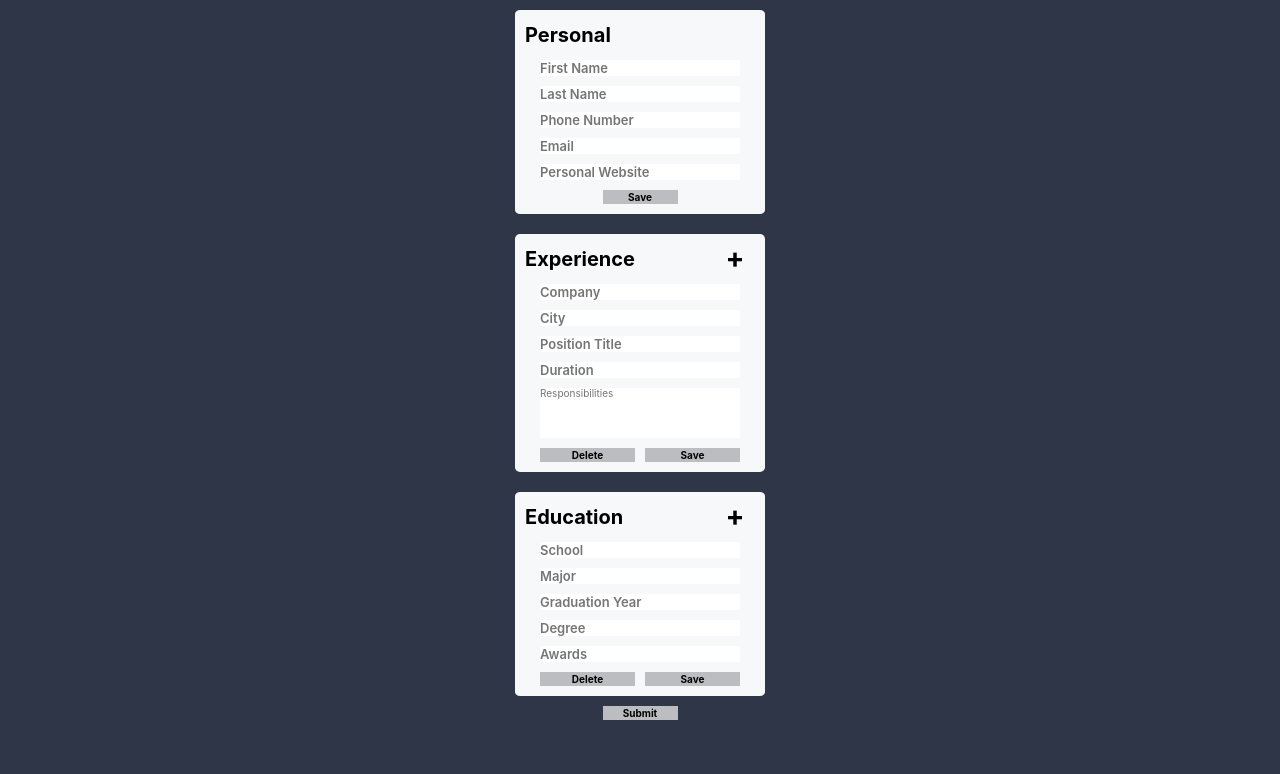
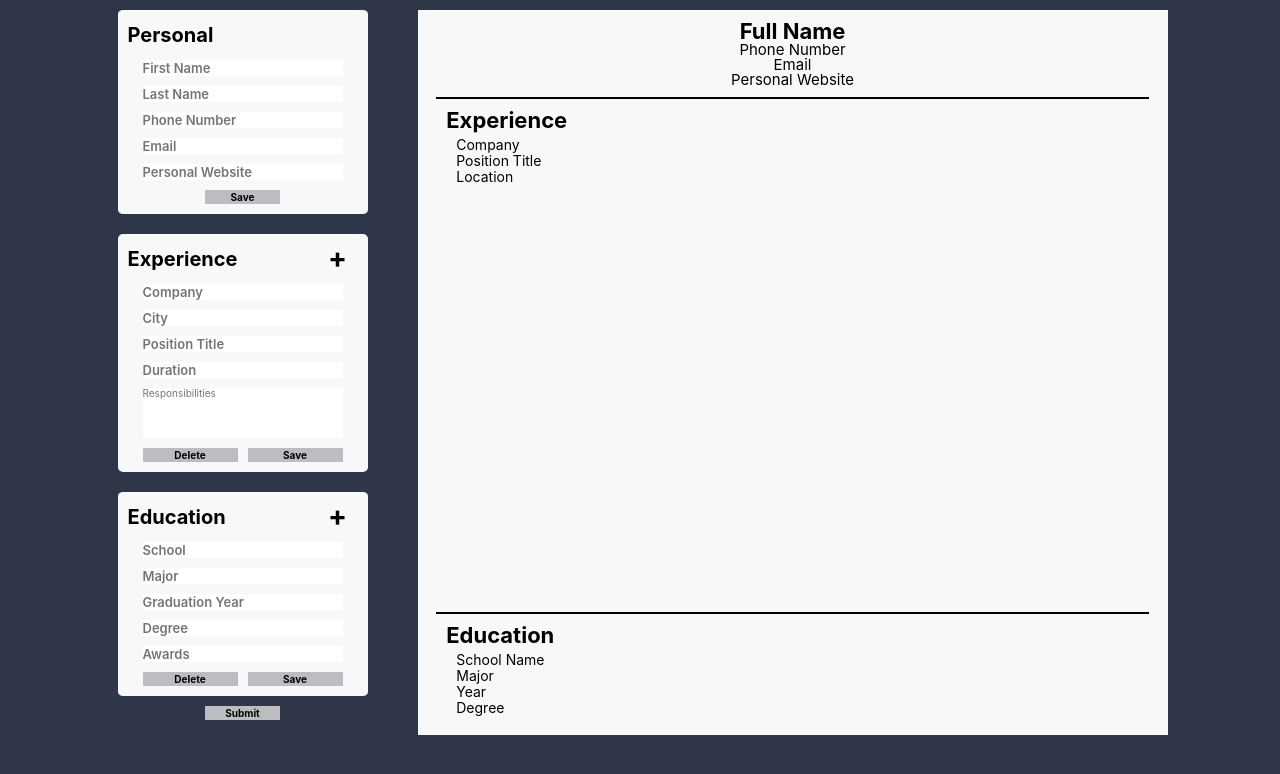
Before and after one commit to davidsan13/cv-project, a React (Create React App) app: page / in a window 1280 px wide. Shown: the top 774 px of the page. Built offline with nearby package versions, Linux system fonts and the light colour scheme.

Commit message:
restructure the overview component

```diff
--- a/src/App.js
+++ b/src/App.js
@@ -141,12 +141,12 @@ class App extends Component {
 
 
         />
-        {/* <Overview
+        <Overview
           general={general}
           experience={exps}
           schools={schools}
 
-        /> */}
+        />
       </>
 
     )
--- a/src/components/Form.js
+++ b/src/components/Form.js
@@ -6,47 +6,6 @@ import uniqid from 'uniqid';
 import './styles.css';
 
 export default class FormCon extends Component {
-  constructor(props) {
-    super(props);
-
-    this.state = {
-
-      edCount: 1,
-      exCount: 1,
-    };
-    this.countUp = this.countUp.bind(this)
-    this.countDown = this.countDown.bind(this)
-    this.handleChange = this.handleChange.bind(this)
-
-
-  }
-
-  handleChange = (e) => {
-    const {name, value} = e.target
-    this.setState((prevState) => {
-      return {...prevState, ed: {...prevState.ed,[name]:value}
-    }})
-
-  }
-
-
-
-  countUp(e) {
-    e.preventDefault()
-    const {name} = e.target
-    this.setState({
-      [name]: this.state[name] + 1 ,
-    });
-  }
-
-  countDown(e) {
-    const {name} = e.target
-    this.setState({
-      [name]: this.state[name] - 1 ,
-    });
-  }
-
-
 
   render() {
     const {
@@ -65,8 +24,7 @@ export default class FormCon extends Component {
         handleSubmit={handleSubmit}
         handleDelete={handleDelete}
         handleChange={handleChange}
-        schools={item}
-      />
+        schools={item}/>
     )
 
     const expItems = exps.map(item =>
@@ -74,30 +32,24 @@ export default class FormCon extends Component {
         handleSubmit={handleSubmit}
         handleDelete={handleDelete}
         handleChange={handleChange}
-        exps={item}
-      />
+        exps={item}/>
       )
+
+    const genItems = general.map(item =>
+      <General key={item.id}
+        handleSubmit={handleSubmit}
+        handleDelete={handleDelete}
+        handleChange={handleChange}
+        general={item}
+      />)
     return (
       <form >
         <fieldset className='form-per'>
           <legend>Personal</legend>
-          <General
-            handleSubmit={ handleSubmit}
-            handleChange={handleChange}
-            general={general[0]}
-          />
+         {genItems}
         </fieldset>
         <fieldset className='form-exp'>
           <legend>Experience</legend>
-          {/* { [...Array(this.state.exCount)].map((_, i) =>
-          <Experience key={i}
-            onButtonClicked={this.countDown}
-            handleSubmit={handleSubmit}
-            handleDelete={handleDelete}
-            handleChange={handleChange}
-            exps={exps[0]}
-          />
-          )} */}
           {expItems}
           <button className='btn-add' data-section="exps"name='exCount' onClick={handleAdd}> + </button>
         </fieldset>
@@ -106,7 +58,6 @@ export default class FormCon extends Component {
           <button className='btn-add' data-section="schools" name='edCount'onClick={handleAdd}> + </button>
           {educationItems}
         </fieldset>
-
         <button> Submit</button>
       </form>
     )
--- a/src/components/Overview.js
+++ b/src/components/Overview.js
@@ -18,38 +18,23 @@ export default class Overview extends Component {
     const { schools, general, experience} = this.props
     return (
       <div className='overview'>
-          {/* {general.length === 0 ?
-            <div className='overview-general'>
-              <h1>Full Name</h1>
-              <h2>Phone Number</h2>
-              <h2>Email</h2>
-              <h2>Personal Website</h2>
-            </div> :
+          {
             general.map(item =>
             <div key={item.id} className='overview-general'>
-              <h1>{item.fName} {item.lName}</h1>
-              <h2> {this.formatNumber(item.pNumber)}</h2>
-              <h2> {item.email}</h2>
-              <h2> {item.website}</h2>
+              {item.fName === '' ? <h1>Full Name</h1> : <h1>{item.fName} {item.lName}</h1>}
+              {item.pNumber === '' ? <h2>Phone Number</h2> : <h2> {this.formatNumber(item.pNumber)}</h2>}
+              {item.email === '' ? <h2>Email</h2> : <h2> {item.email}</h2>}
+              {item.website === '' ? <h2>Personal Website</h2> : <h2> {item.website}</h2>}
             </div>)
-          } */}
-          {experience.length === 0 ?
-            <div className='overview-exp'>
-              <h1>Experience</h1>
-              <div className='exp'>
-                <h2>Company - Position Title</h2>
-                <h2>Position Title</h2>
-                <h2>Location</h2>
-                <h2>Duration</h2>
-              </div>
-            </div> :
+          }
+         {
             <div className='overview-exp'>
               <h1>Experience</h1>
               {experience.map((item, index ) =>
               <div key={item.id}className="exp">
-                <h2> {item.company}</h2>
-                <h2> {item.title}</h2>
-                <h2> {item.location}</h2>
+                {item.company === '' ? <h2>Company</h2>:<h2> {item.company}</h2>}
+                {item.title === '' ? <h2>Position Title</h2>:<h2> {item.title}</h2>}
+                {item.location === '' ? <h2>Location</h2>:<h2> {item.Location}</h2>}
               </div>)}
             </div>
           }
@@ -67,11 +52,11 @@ export default class Overview extends Component {
           <div className='overview-edu'>
             <h1>Education</h1>
             {schools.map((item, index ) =>
-            <div key={item.id}className="exp">
-              <h2> {item.school}</h2>
-              <h2> {item.major}</h2>
-              <h2> {item.year}</h2>
-              <h2> {item.degree}</h2>
+            <div key={item.id}className="edu">
+              {item.school === '' ? <h2>School Name</h2>: <h2> {item.school}</h2>}
+              {item.major === '' ? <h2>Major</h2>: <h2> {item.major}</h2>}
+              {item.year === '' ? <h2>Year</h2>: <h2> {item.year}</h2>}
+              {item.degree === '' ? <h2>Degree</h2>: <h2> {item.Degree}</h2>}
             </div>)}
           </div>
         }
--- a/src/components/form/Education.js
+++ b/src/components/form/Education.js
@@ -2,40 +2,12 @@ import React, { Component } from "react";
 import uniqid from 'uniqid';
 
 export default class Education extends Component {
-  constructor(props) {
-    super(props);
-
-    this.state = {
-      ed: {
-        school: "",
-        major: "",
-        year: "",
-        degree: "",
-        id: uniqid(),
-      },
-      section: "schools",
-      edit: false,
-    }
-  }
-
-
-
-  toggleEdit = (e) => {
-    this.setState(prevState => ({
-     edit: !prevState.edit
-    }))
-  }
-
-
 
   render() {
-    const {ed, edit, section} = this.state
     const {handleSubmit, onButtonClicked, handleDelete, schools, handleChange} = this.props
-
 
     return (
       <>
-
         <label htmlFor="School"> School</label>
         <input type="text" id="School" name="school" data-section="schools" placeholder="School" value={schools.school} onChange={(e) => handleChange(e, schools.id)} disabled={schools.edit}/>
         <label htmlFor="Major"> Major</label>
@@ -56,7 +28,6 @@ export default class Education extends Component {
             {schools.edit? "Edit": "Save"}
           </button>
         </div>
-
       </>
     )
   }
--- a/src/components/form/Experience.js
+++ b/src/components/form/Experience.js
@@ -2,45 +2,10 @@ import React, { Component } from "react";
 import uniqid from 'uniqid';
 
 export default class Experience extends Component {
-  constructor(props) {
-    super(props);
 
-    this.state = {
-      exp: {
-        id: uniqid(),
-        title: '',
-        company: '',
-        location: '',
-        resp: '',
-      },
-      section: "exps",
-      edit: false,
-    }
-  }
+  render() {
+    const {handleSubmit, handleDelete, handleChange, exps} = this.props
 
-
-  handleChange = (e) => {
-    const {name, value} = e.target
-    this.setState((prevState) => {
-      return {...prevState, exp: {...prevState.exp,[name]:value}
-    }})
-
-  }
-
-  toggleEdit = (e) => {
-    this.setState(prevState => ({
-     edit: !prevState.edit
-    }))
-  }
-
-  handleRes = () => {
-
-    const respArray = this.state.exp.resp.split("\n")
-    console.log(respArray)
-  }
-  render() {
-    const {exp, section,edit} = this.state
-    const {handleSubmit, handleDelete, handleChange, exps} = this.props
     return (
       <>
         <label htmlFor="company"> Company</label>
@@ -57,16 +22,11 @@ export default class Experience extends Component {
           <button name='exps' type="submit" onClick={(e)=> handleDelete(e, exps.id)}> Delete</button>
           <button name='edit' data-section="exps" onClick={(e) => {
             e.preventDefault();
-            // this.toggleEdit()
             handleSubmit(e,exps.id)
-            // console.log(edit)
-            // !exps.edit && handleSubmit(e, exps.id)
             }}>
             {exps.edit? "Edit": "Save"}
           </button>
         </div>
-
-
       </>
     )
   }
--- a/src/components/form/General.js
+++ b/src/components/form/General.js
@@ -1,36 +1,11 @@
 import React, { Component } from "react";
 import uniqid from 'uniqid';
 export default class General extends Component {
-  constructor(props) {
-    super(props);
-
-    this.state = {
-      general: {
-        fName: "",
-        lName: "",
-        pNumber: "",
-        email: "",
-        website: "",
-        id: uniqid()
-      },
-      section: "general",
-      edit: false,
-    }
-  }
-
-  handleChange = (e) => {
-    const {name, value} = e.target
-    this.setState((prevState) => {
-      return {...prevState, general: {...prevState.general,[name]:value}
-    }})
-  }
 
   render() {
-    const { section, edit} = this.state
     const {handleSubmit, handleChange, general} = this.props
     return (
       <>
-
         <label htmlFor="fName"> First Name</label>
         <input type="text" id="fName" name="fName" data-section="general" value={general.fName} placeholder="First Name" onChange={(e) => handleChange(e, general.id)} disabled={general.edit} required/>
         <label htmlFor="lName"> Last Name</label>
@@ -43,8 +18,7 @@ export default class General extends Component {
         <input type="text" id="website" name="website" data-section="general" value={general.website} placeholder="Personal Website" onChange={(e) => handleChange(e, general.id)} disabled={general.edit}/>
         <button name='edit' data-section="general" onClick={(e) => {
           e.preventDefault();
-          handleSubmit(e, general.id)
-          }}>
+          handleSubmit(e, general.id)}}>
           {general.edit? "Edit": "Save"}
         </button>
       </>
--- a/src/components/styles.css
+++ b/src/components/styles.css
@@ -220,6 +220,9 @@ form .btns-container > button {
   -webkit-box-flex: 1;
       -ms-flex: 1 1 auto;
           flex: 1 1 auto;
+  top: 5px;
+  position: -webkit-sticky;
+  position: sticky;
   -webkit-box-orient: vertical;
   -webkit-box-direction: normal;
       -ms-flex-direction: column;
@@ -228,7 +231,7 @@ form .btns-container > button {
       -ms-flex-align: center;
           align-items: center;
   max-width: 750px;
-  max-height: 850px;
+  max-height: 725px;
   background-color: #f7f8fa;
   margin: 1rem;
 }
--- a/src/components/styles.scss
+++ b/src/components/styles.scss
@@ -163,12 +163,14 @@ form {
   .overview {
     display: flex;
     flex: 1 1 auto;
-    // position: fixed;
+    top: 5px;
+    position: sticky;
     flex-direction: column;
     align-items: center;
+    // align-self: flex-start;
     // align-content: flex-start;
     max-width: 750px;
-    max-height: 850px;
+    max-height: 725px;
     background-color: #f7f8fa;
     margin: 1rem;
     > div {
```
Also changed, not shown: 1 other file (tests, documents, lock files or other folders).
